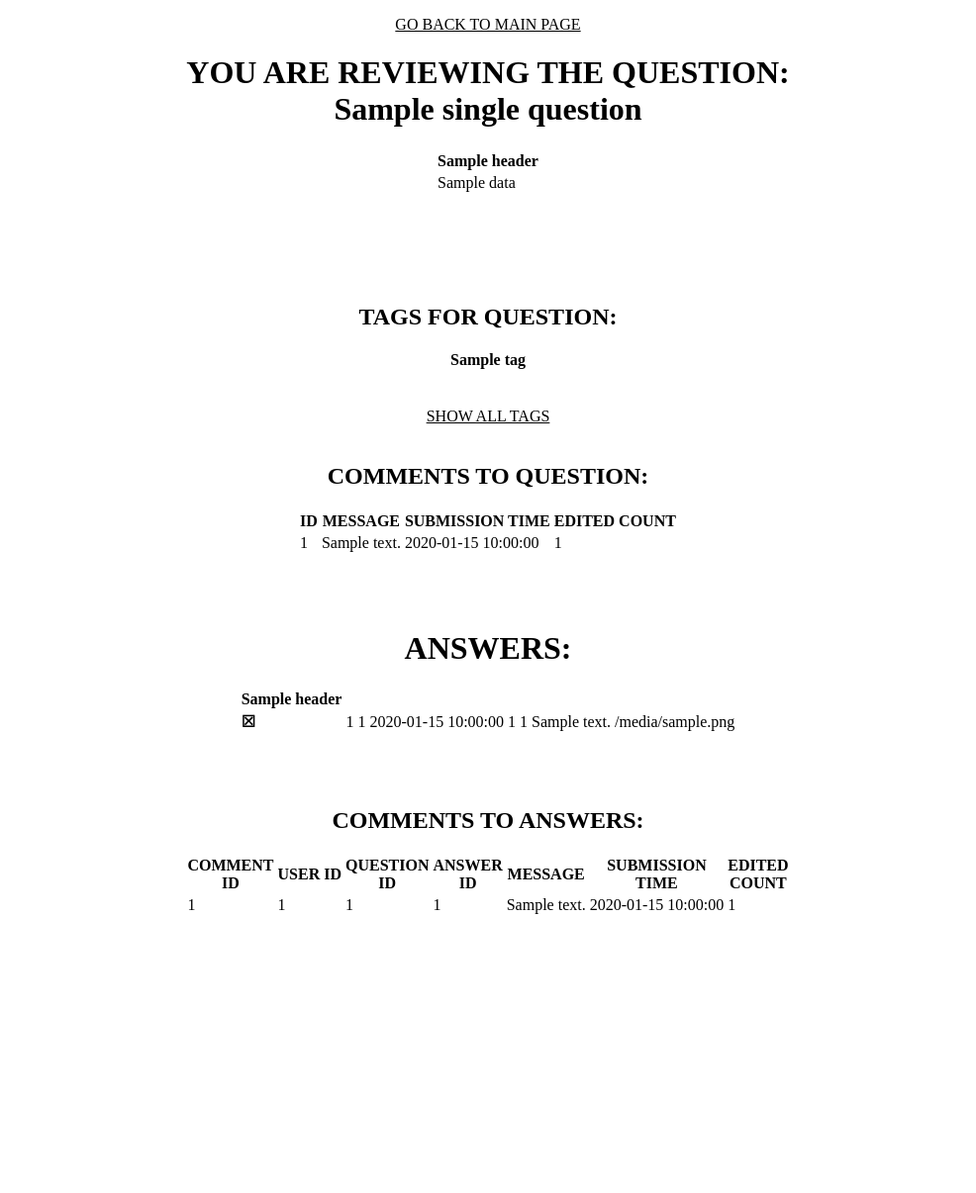
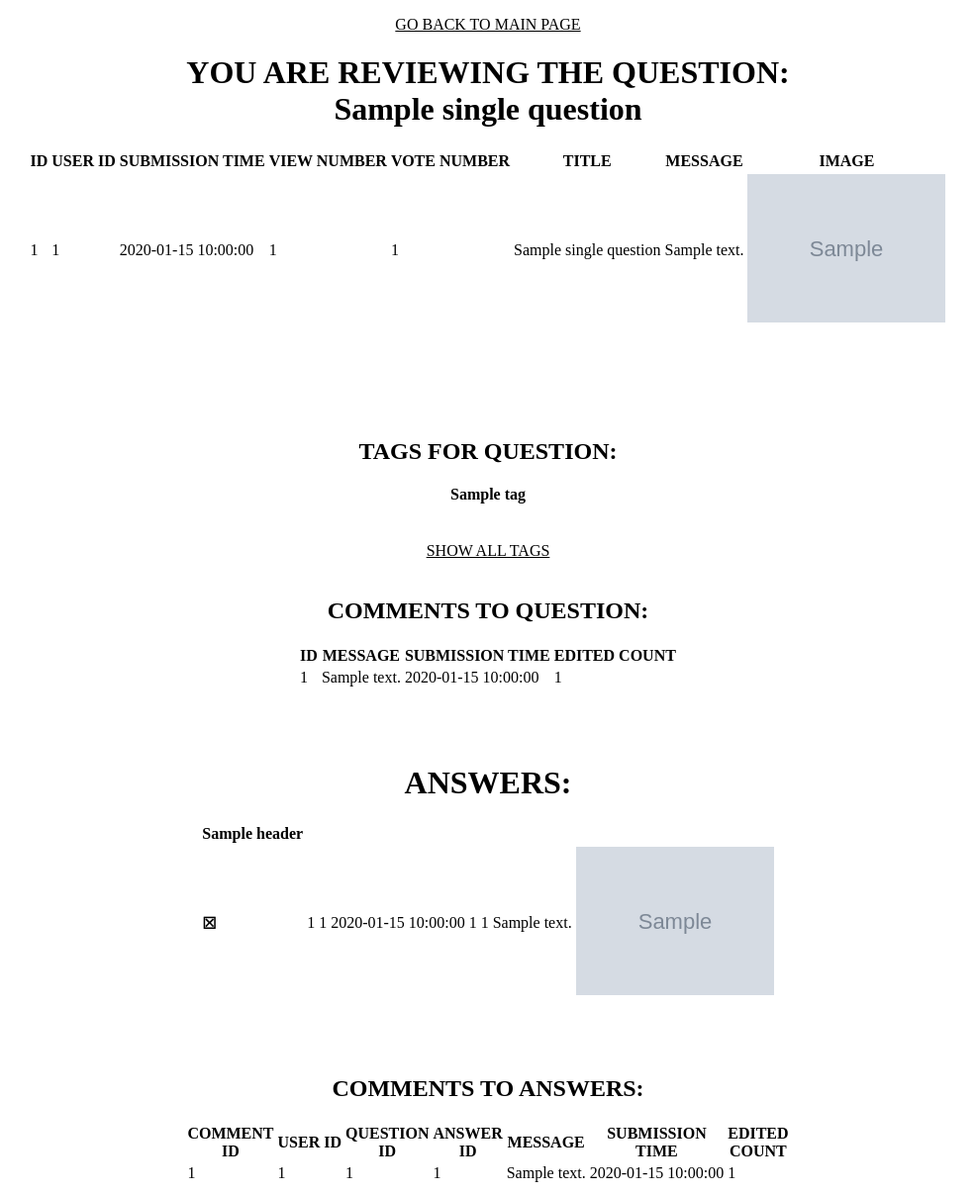
Before and after one commit to ishabelle/ASK-MATE-final-project, a Flask app: template templates/single_question.html in a window 1280 px wide. Shown: the whole page at 99% size, without its empty margins (147-1133 px from the left). Before the commit the page ends 924 px from the top, so only its background shows below. Run offline with Flask 2, Linux system fonts and the light colour scheme; the template is opened without the code that fills it: most values are stand-ins (such as "Sample title", 1, 10 or a date in 2020); grey boxes marked "Sample" are stand-in pictures.

Commit message:
added pictures by url

```diff
--- a/templates/single_question.html
+++ b/templates/single_question.html
@@ -6,16 +6,27 @@
     <table class="darkTable">
         <thead>
         <tr>
-            {% for header in headers %}
-                <th scope="col">{{ header }}</th>
-            {% endfor %}
+            <th>ID</th>
+            <th>USER ID</th>
+            <th>SUBMISSION TIME</th>
+            <th>VIEW NUMBER</th>
+            <th>VOTE NUMBER</th>
+            <th>TITLE</th>
+            <th>MESSAGE</th>
+            <th>IMAGE</th>
+
         </tr>
         </thead>
         <tbody>
         <tr>
-            {% for data in single_question %}
-                <td>{{ single_question[data] }}</td>
-            {% endfor %}
+            <td>{{ single_question['id'] }}</td>
+            <td>{{ single_question['user_id'] }}</td>
+            <td>{{ single_question['submission_time'] }}</td>
+            <td>{{ single_question['view_number'] }}</td>
+            <td>{{ single_question['vote_number'] }}</td>
+            <td>{{ single_question['title'] }}</td>
+            <td>{{ single_question['message'] }}</td>
+            <td><img src="{{ single_question['image'] }}" height="150" alt="image from url"></td>
         </tr>
         </tbody>
     </table>
@@ -128,7 +139,8 @@
                 <td> {{ answer["vote_number"] }}</td>
                 <td> {{ answer["question_id"] }}</td>
                 <td> {{ answer["message"] }}</td>
-                <td> {{ answer["image"] }}</td>
+                <td><img src="{{ answer['image'] }}" height="150" alt="image from url"></td>
+
 
                 {% if 'username' in session %}
                     <td>
```
